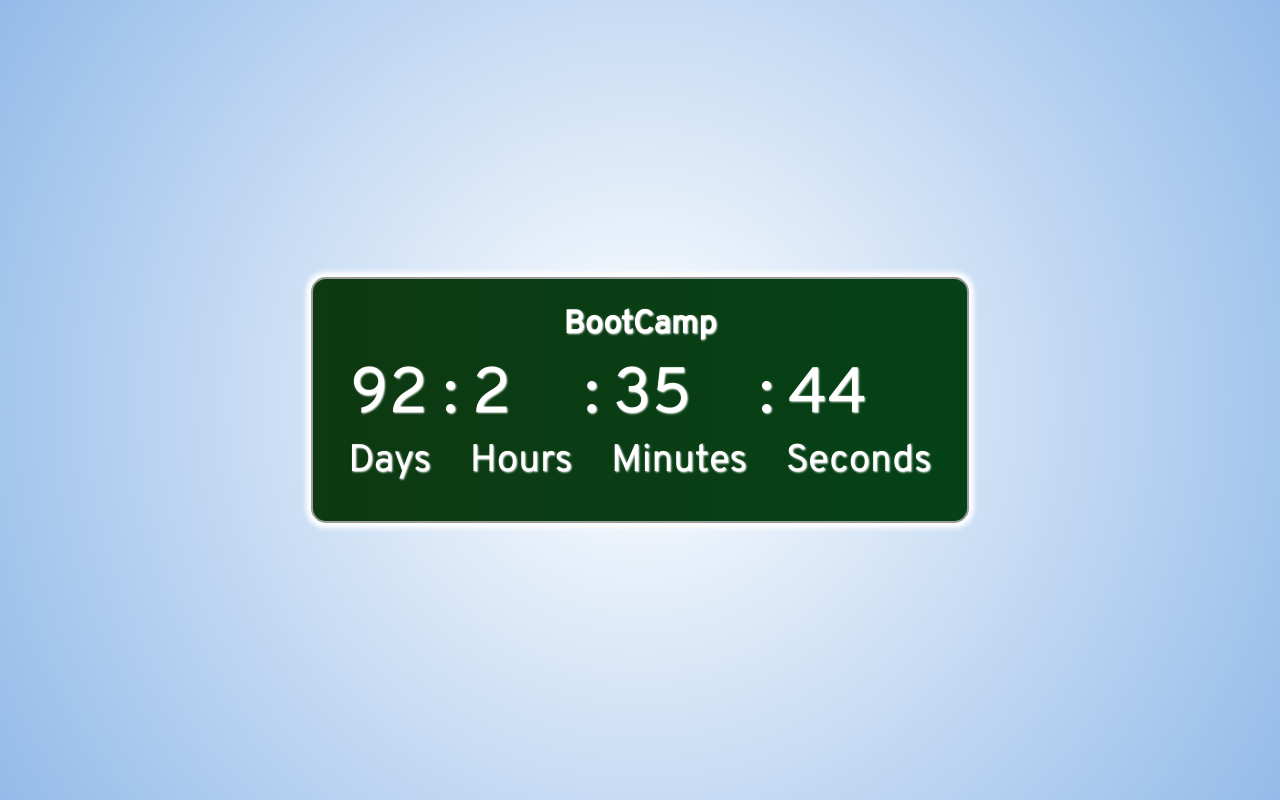
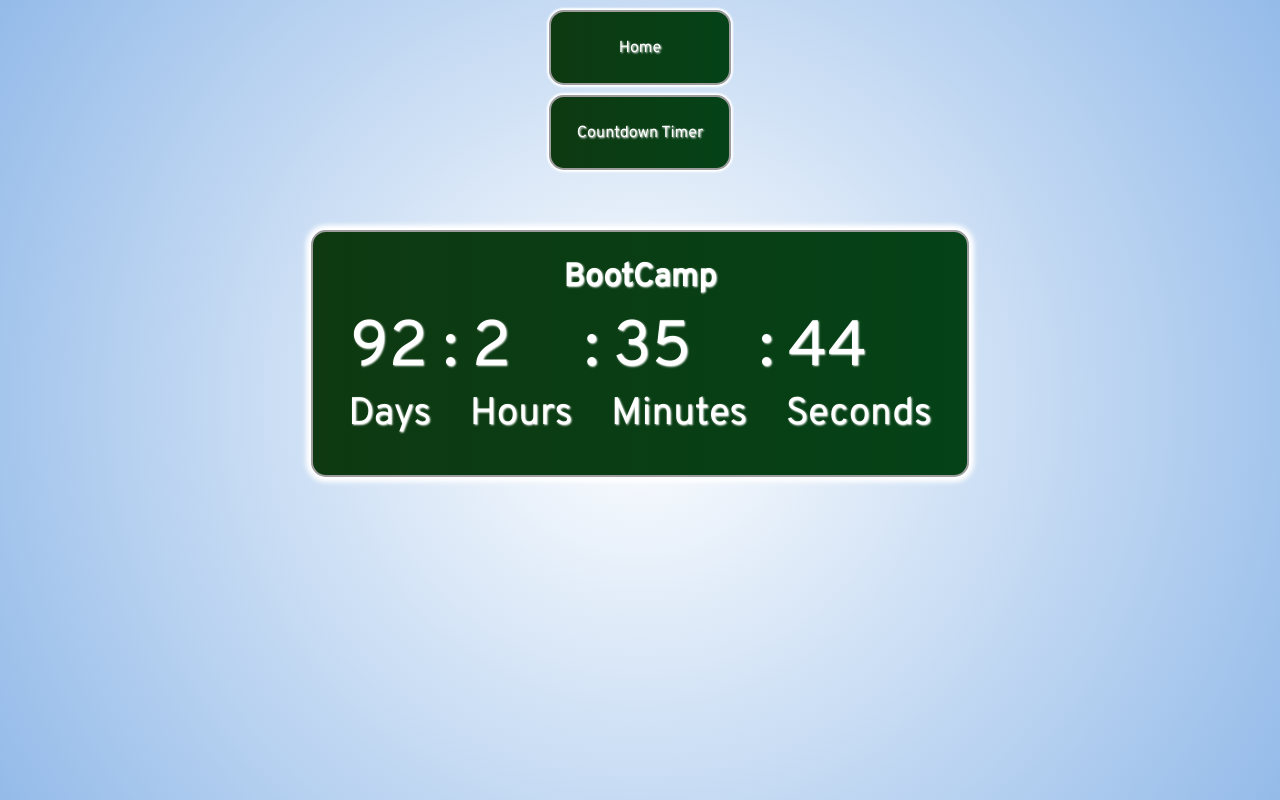
Before and after one commit to jonataspaz/countdown-timer-j, a React (Create React App) app: page /countdowntimer in a window 1280 px wide. Built offline with nearby package versions, Linux system fonts and the light colour scheme.

Commit message:
add nav buttons and config basic nav router

```diff
--- a/src/App.css
+++ b/src/App.css
@@ -1,6 +1,11 @@
 * {
   margin: 0;
   padding: 0;
+}
+
+a {
+  color: #ffffff;
+  text-decoration: none; /* no underline */
 }
 
 .App {
@@ -9,6 +14,27 @@
   background: radial-gradient(circle, rgba(255,255,255,1) 0%, rgba(148,187,233,1) 100%);
   display: flex;
   flex-direction: column;
+  justify-content: flex-start;
+  align-items: center;
+
+}
+
+.nav {
+  margin-bottom: 50px;
+}
+
+.nav-button {
+  display: flex;
   justify-content: center;
+  background: linear-gradient(270deg, #054217, #0e3911);
+  color: #ffffff;
+  text-shadow: 1px 1px 2px;
+  border-radius: 15px;
+  border: 2px solid #9c9c9c;
+  box-shadow: 0 0 2px 2px;
+  padding: 2vw;
+  flex-direction: column;
+  font-family: 'Overpass', sans-serif;
+  margin: 10px;
   align-items: center;
 }
--- a/src/App.js
+++ b/src/App.js
@@ -1,13 +1,15 @@
 import './App.css';
-import CountdownTimer from './Components/CountdownTimer/CountdownTimer';
+import { Outlet, Link } from "react-router-dom";
 
 function App() {
   return (
 
     <div className="App">
-      <div>
-        <CountdownTimer countdownTimestampMS={1661860800000} title="BootCamp"/>
-      </div>
+    <nav className="nav">
+      <Link className="nav-button" to="/">Home</Link>
+      <Link className="nav-button" to="/countdowntimer">Countdown Timer</Link>
+    </nav>
+    <Outlet />
     </div>
   );
 }
--- a/src/index.js
+++ b/src/index.js
@@ -1,17 +1,30 @@
-import React from 'react';
-import ReactDOM from 'react-dom/client';
-import './index.css';
-import App from './App';
-import reportWebVitals from './reportWebVitals';
+import ReactDOM from "react-dom/client";
+import {
+  BrowserRouter,
+  Routes,
+  Route,
+} from "react-router-dom";
+import App from "./App";
+import CountdownTimer from "./routes/components/countdowntimer/countdowntimer";
 
-const root = ReactDOM.createRoot(document.getElementById('root'));
+
+const root = ReactDOM.createRoot(
+  document.getElementById("root")
+);
 root.render(
-  <React.StrictMode>
-    <App />
-  </React.StrictMode>
+  <BrowserRouter>
+    <Routes>
+    <Route path="/" element={<App />}>
+        <Route path="countdowntimer" element={<CountdownTimer countdownTimestampMS={1661860800000} title="BootCamp"/>} />
+        <Route
+          path="*"
+          element={
+            <main style={{ padding: "1rem" }}>
+              <p>There's nothing here!</p>
+            </main>
+          }
+        />
+      </Route>
+    </Routes>
+  </BrowserRouter>
 );
-
-// If you want to start measuring performance in your app, pass a function
-// to log results (for example: reportWebVitals(console.log))
-// or send to an analytics endpoint. Learn more: https://bit.ly/CRA-vitals
-reportWebVitals();
--- a/src/Components/CountdownTimer/CountdownTimer.js
+++ b/src/routes/components/countdowntimer/countdowntimer.js
@@ -1,5 +1,5 @@
 import { useState, useEffect } from 'react';
-import './Countdowntimer.css';
+import './countdowntimer.css';
 import {getRemainingTimeUntilMsTimestamp} from './Utils/CountdownTimerUtils'
 
 const defaultRemainingTime = {
```
Also changed, not shown: src/routes/components/countdowntimer/Utils/CountdownTimerUtils.js (renamed from src/Components/CountdownTimer/Utils/CountdownTimerUtils.js), src/routes/components/countdowntimer/countdowntimer.css (renamed from src/Components/CountdownTimer/Countdowntimer.css), src/routes/components/home.js (renamed from src/Components/home.js).
